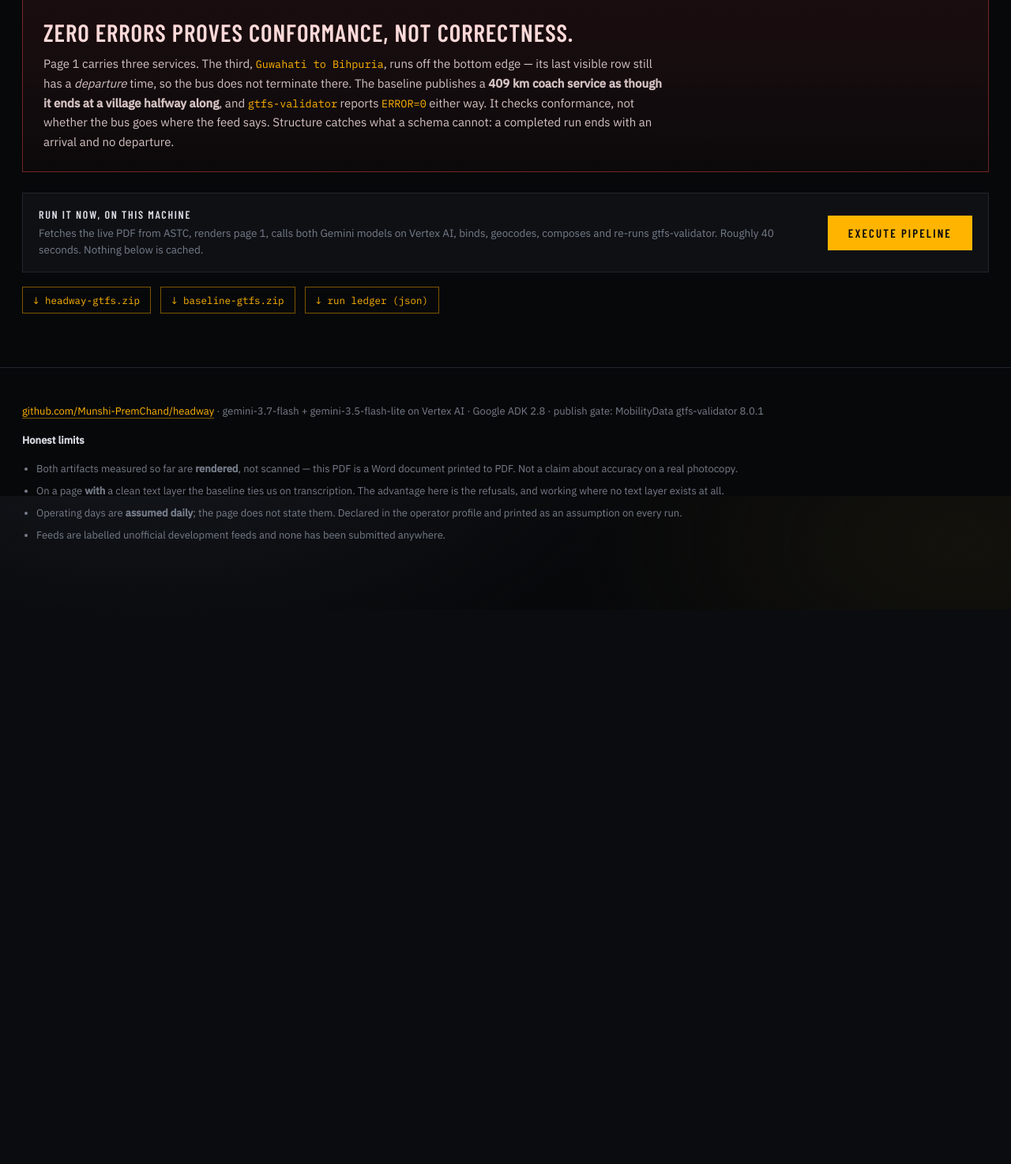
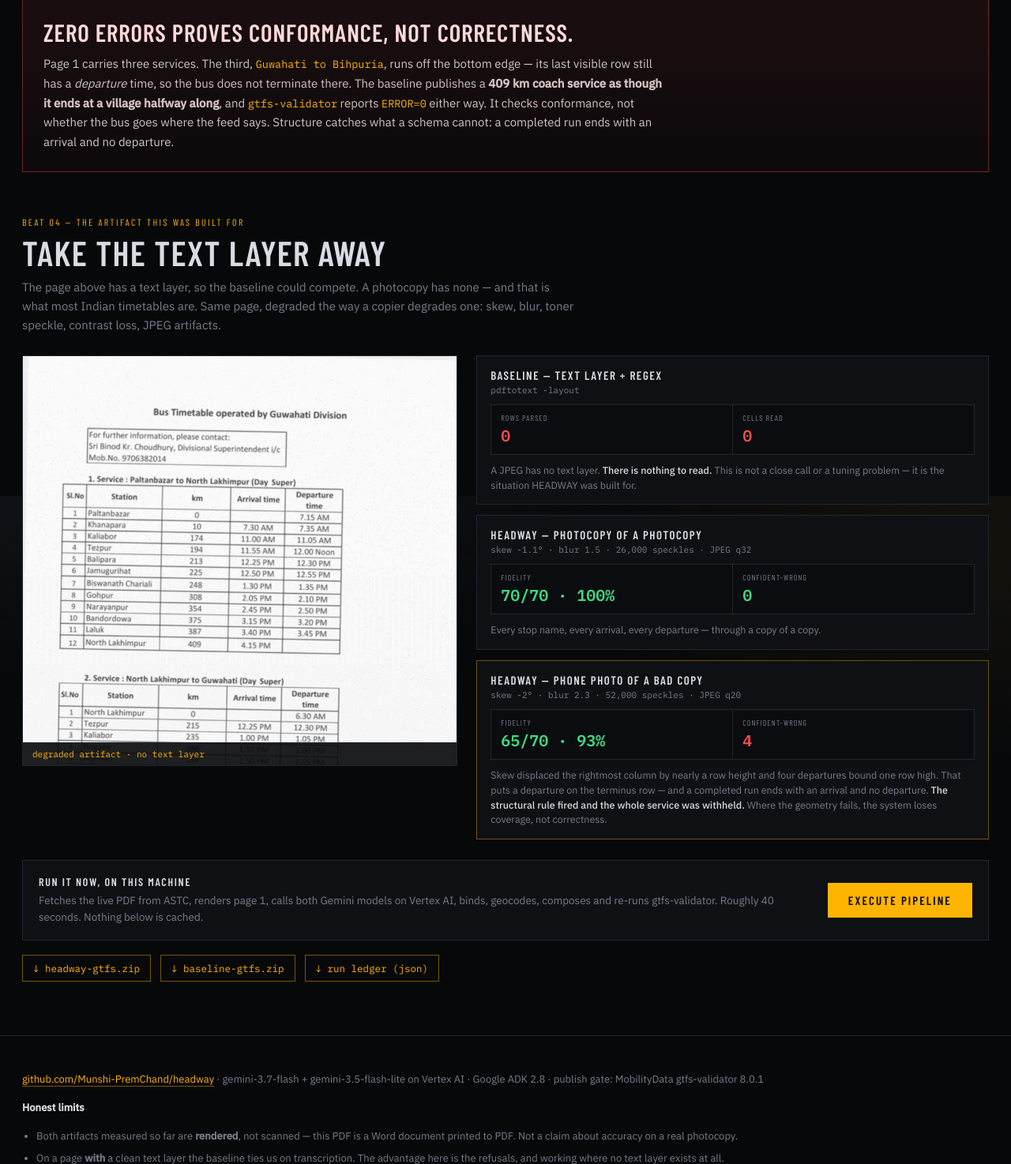
Before and after one commit to Munshi-PremChand/headway, a FastAPI app: page / in a window 1280 px wide. Shown: the part 2912-4386 px from the top of the page at 79% size. Before the commit the page ends 3597 px from the top, so only its background shows below. Run offline with FastAPI, Linux system fonts and the light colour scheme.

Commit message:
feat: put the photocopy result on the page, including the level where it fails
The strongest evidence in the project was only visible in a terminal. Beat 04
shows the degraded artifact, the baseline scoring zero because a JPEG has no
text layer, and both HEADWAY levels — including the one with four
confident-wrong departures and the structural rule that withheld the service
rather than publishing them.

```diff
--- a/web/data/run.json
+++ b/web/data/run.json
@@ -2021,5 +2021,45 @@
         "validation_seconds": 0.584860254
       }
     }
+  },
+  "photocopy": {
+    "2": {
+      "label": "photocopy of a photocopy",
+      "totals": {
+        "correct": 70,
+        "wrong": 0,
+        "abstained": 0,
+        "missing": 0
+      },
+      "graded": 70,
+      "baseline_rows": 0,
+      "config": {
+        "blur": 1.5,
+        "contrast": 0.72,
+        "jpeg": 32,
+        "label": "photocopy of a photocopy",
+        "skew": -1.1,
+        "speckle": 26000
+      }
+    },
+    "3": {
+      "label": "phone photo of a bad copy",
+      "totals": {
+        "correct": 65,
+        "wrong": 4,
+        "abstained": 0,
+        "missing": 1
+      },
+      "graded": 70,
+      "baseline_rows": 0,
+      "config": {
+        "blur": 2.3,
+        "contrast": 0.58,
+        "jpeg": 20,
+        "label": "phone photo of a bad copy",
+        "skew": -2.0,
+        "speckle": 52000
+      }
+    }
   }
 }
--- a/web/templates/index.html
+++ b/web/templates/index.html
@@ -190,6 +190,33 @@ h2{font-family:var(--sign);font-weight:600;font-size:clamp(28px,3.6vw,44px);
 .punch p{margin:0;font-size:15px;line-height:1.65;color:#d5c2c2;max-width:88ch}
 .punch code{font-family:var(--mono);color:var(--amber);font-size:13.5px}
 
+/* photocopy test */
+.copytest{display:grid;grid-template-columns:minmax(0,.85fr) minmax(300px,1fr);
+  gap:24px;align-items:start}
+.copyimg{border:1px solid var(--line);background:#0a0b0e;max-height:520px;
+  overflow:hidden;position:relative}
+.copyimg img{width:100%;display:block}
+.copyimg::after{content:"degraded artifact · no text layer";position:absolute;
+  bottom:0;left:0;right:0;padding:7px 12px;background:rgba(7,8,10,.9);
+  font-family:var(--mono);font-size:11px;color:var(--amber);
+  border-top:1px solid var(--line)}
+.copyres{display:flex;flex-direction:column;gap:13px}
+.crow{border:1px solid var(--line);background:var(--panel);padding:15px 17px}
+.crow .cl{font-family:var(--sign);text-transform:uppercase;letter-spacing:.1em;
+  font-size:15px;font-weight:600;color:var(--text);margin-bottom:3px}
+.crow .cc{font-family:var(--mono);font-size:11px;color:var(--muted);margin-bottom:11px}
+.cbars{display:grid;grid-template-columns:1fr 1fr;gap:1px;background:var(--line);
+  border:1px solid var(--line)}
+.cb{background:#0a0c0f;padding:10px 12px}
+.cb .k{font-family:var(--sign);text-transform:uppercase;letter-spacing:.11em;
+  font-size:10px;color:var(--muted)}
+.cb .v{font-family:var(--mono);font-size:20px;font-weight:600;margin-top:3px}
+.cb .v.good{color:var(--pass)} .cb .v.bad{color:var(--fail)}
+.cb .v.zero{color:var(--fail)}
+.cnote{font-size:12.5px;line-height:1.5;color:var(--muted);margin-top:10px}
+.cnote b{color:var(--text);font-weight:500}
+@media(max-width:1080px){.copytest{grid-template-columns:1fr}}
+
 /* live run — the on-camera proof that this executes on Cloud Run */
 .live{margin-top:26px;border:1px solid var(--line);background:var(--panel);
   padding:18px 20px;display:flex;gap:20px;align-items:center;flex-wrap:wrap}
@@ -290,6 +317,16 @@ footer a{color:var(--amber);text-decoration:none;border-bottom:1px solid var(--a
         <code>ERROR=0</code> either way. It checks conformance, not whether the bus goes where
         the feed says. Structure catches what a schema cannot: a completed run ends with an
         arrival and no departure.</p>
+    </div>
+
+    <div class="beat" style="margin-top:56px">Beat 04 — the artifact this was built for</div>
+    <h2>Take the text layer away</h2>
+    <p class="sub">The page above has a text layer, so the baseline could compete. A photocopy has
+      none — and that is what most Indian timetables are. Same page, degraded the way a copier
+      degrades one: skew, blur, toner speckle, contrast loss, JPEG artifacts.</p>
+    <div class="copytest">
+      <div class="copyimg"><img src="data/photocopy.jpg" alt="the same page, degraded to a photocopy"></div>
+      <div class="copyres" id="copyres"></div>
     </div>
 
     <div class="live">
@@ -486,6 +523,51 @@ function render(d) {
   $("#duel").append(
     feedCard("Baseline", "Text layer + regex", d.baseline.approach, d.baseline, false),
     feedCard("Headway", "Two readers + geometry", "gemini-3.7-flash · gemini-3.5-flash-lite", d.headway, true));
+
+  // ── the photocopy test ───────────────────────────────────────────────────
+  const pc = d.photocopy || {};
+  const box = $("#copyres");
+  if (box) {
+    const base = el("div", "crow");
+    base.append(el("div", "cl", "Baseline — text layer + regex"),
+      el("div", "cc", "pdftotext -layout"));
+    const bb = el("div", "cbars");
+    [["rows parsed", "0", "zero"], ["cells read", "0", "zero"]].forEach(([k, v, cls]) => {
+      const c = el("div", "cb");
+      c.append(el("div", "k", k), el("div", "v " + cls, v));
+      bb.append(c);
+    });
+    base.append(bb, el("div", "cnote",
+      "A JPEG has no text layer. <b>There is nothing to read.</b> This is not a "
+      + "close call or a tuning problem — it is the situation HEADWAY was built for."));
+    box.append(base);
+
+    Object.entries(pc).forEach(([lvl, s]) => {
+      const t = s.totals, ok = t.wrong === 0;
+      const row = el("div", "crow");
+      if (!ok) row.style.borderColor = "rgba(255,180,0,.4)";
+      row.append(el("div", "cl", `HEADWAY — ${esc(s.label)}`),
+        el("div", "cc", `skew ${s.config.skew}° · blur ${s.config.blur} · `
+          + `${s.config.speckle.toLocaleString()} speckles · JPEG q${s.config.jpeg}`));
+      const bars = el("div", "cbars");
+      const pct = (100 * t.correct / s.graded).toFixed(0);
+      [["fidelity", `${t.correct}/${s.graded} · ${pct}%`, "good"],
+       ["confident-wrong", String(t.wrong), ok ? "good" : "bad"]].forEach(([k, v, cls]) => {
+        const c = el("div", "cb");
+        c.append(el("div", "k", k), el("div", "v " + cls, v));
+        bars.append(c);
+      });
+      row.append(bars);
+      row.append(el("div", "cnote", ok
+        ? "Every stop name, every arrival, every departure — through a copy of a copy."
+        : "Skew displaced the rightmost column by nearly a row height and four "
+          + "departures bound one row high. That puts a departure on the terminus "
+          + "row — and a completed run ends with an arrival and no departure. "
+          + "<b>The structural rule fired and the whole service was withheld.</b> "
+          + "Where the geometry fails, the system loses coverage, not correctness."));
+      box.append(row);
+    });
+  }
 }
 
 // ── live execution ─────────────────────────────────────────────────────────
```
Also changed, not shown: web/data/photocopy.jpg (added).
